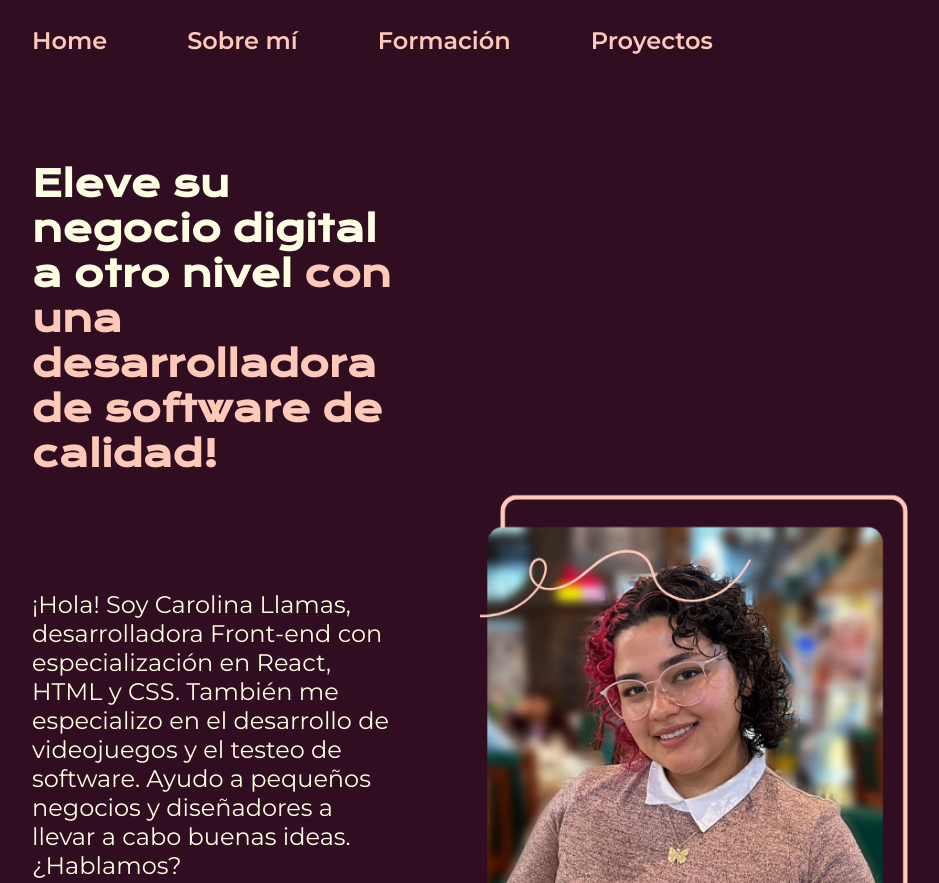
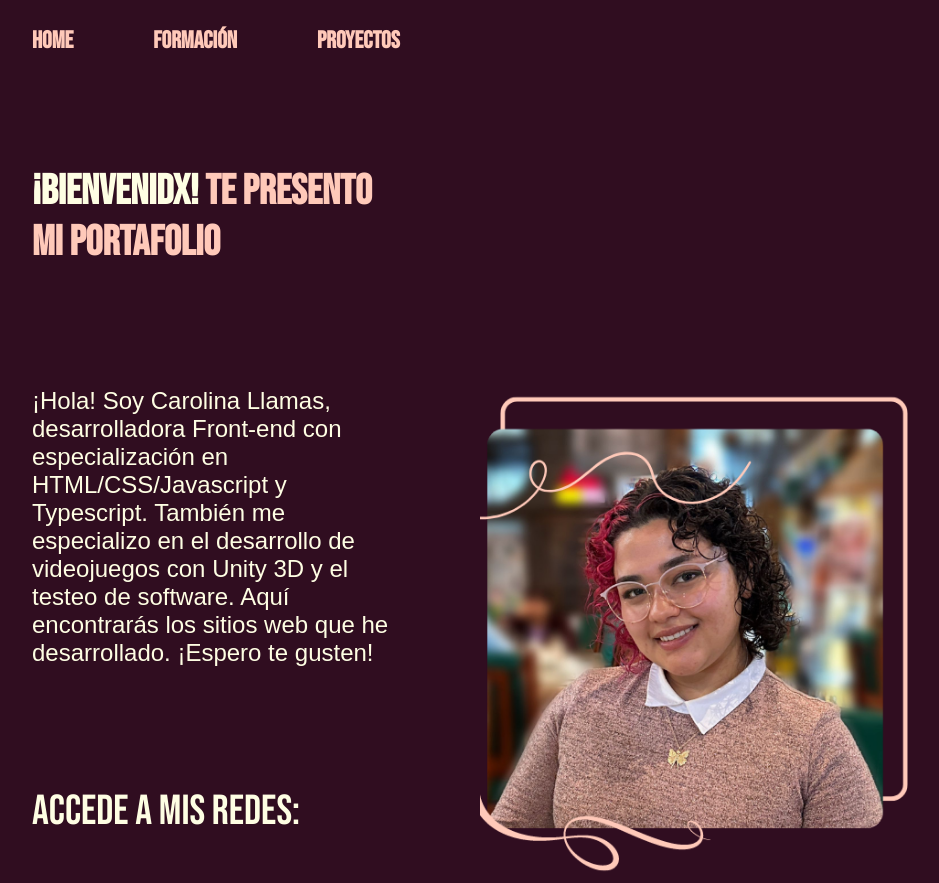
Before and after one commit to Caro-Llamas/Portafolio-ONE, a plain HTML site: page index.html in a window 1280 px wide. Shown: the top 883 px of the page, without its empty margins (160-1099 px from the left). Drawn offline with nearby package versions, Linux system fonts and the light colour scheme.

```diff
--- a/css/style.css
+++ b/css/style.css
@@ -1,11 +1,11 @@
 :root{
     /* fonts */
-    --principalFont: "Krona One", sans-serif;
+    --principalFont: "Bebas Neue", sans-serif;
     --secondaryFont: "Montserrat", sans-serif;
 
     /* sizes */
     --regularFont: 2.4rem;
-    --largeFont: 3.6rem;
+    --largeFont: 4.2rem;
 
     /* colors */
     --darkPurple: #300D20;
@@ -37,7 +37,7 @@
 }
 
 .header__menu--link{
-    font-family: var(--secondaryFont);
+    font-family: var(--principalFont);
     font-size: var(--regularFont);
     font-weight: 600;
     color: var(--pink);
@@ -103,7 +103,7 @@
 }
 
 .presentation__links__subtitle{
-    font-family: var(--secondaryFont);
+    font-family: var(--principalFont);
     font-size: var(--largeFont);
     font-weight: 400;
 }
--- a/index.html
+++ b/index.html
@@ -7,13 +7,12 @@
     <link rel="stylesheet" href="css/style.css">
     <link rel="preconnect" href="https://fonts.googleapis.com">
     <link rel="preconnect" href="https://fonts.gstatic.com" crossorigin>
-    <link href="https://fonts.googleapis.com/css2?family=Krona+One&family=Montserrat:ital,wght@0,100..900;1,100..900&display=swap" rel="stylesheet">
+    <link href="https://fonts.googleapis.com/css2?family=Bebas+Neue&display=swap" rel="stylesheet">
 </head>
 <body>
     <header class="header">
         <nav class="header__menu">
             <a class="header__menu--link" href="#">Home</a>
-            <a class="header__menu--link" href="/about.html">Sobre mí</a>
             <a class="header__menu--link" href="/studies.html">Formación</a>
             <a class="header__menu--link" href="/projects.html">Proyectos</a>
         </nav>
@@ -21,10 +20,10 @@
 
     <main class="presentation">
         <section class="presentation__content">
-            <h1 class="presentation__content--title">Eleve su negocio digital a otro nivel <strong class="title-bold">con una desarrolladora de software de calidad!</strong></h1>
-            <p class="presentation__content--text">¡Hola! Soy Carolina Llamas, desarrolladora Front-end con especialización en React, HTML y CSS.
-                También me especializo en el desarrollo de videojuegos y el testeo de software.
-                Ayudo a pequeños negocios y diseñadores a llevar a cabo buenas ideas. ¿Hablamos?
+            <h1 class="presentation__content--title">¡Bienvenidx! <strong class="title-bold">Te presento mi Portafolio</strong></h1>
+            <p class="presentation__content--text">¡Hola! Soy Carolina Llamas, desarrolladora Front-end con especialización en HTML/CSS/Javascript y Typescript.
+                También me especializo en el desarrollo de videojuegos con Unity 3D y el testeo de software.
+                Aquí encontrarás los sitios web que he desarrollado. ¡Espero te gusten!
             </p>
 
             <h2 class="presentation__links__subtitle">Accede a mis redes:</h2>
```
Also changed, not shown: projects.html (+27 -3 lines), studies.html (+1 -3 lines), assets/web.png (added).
